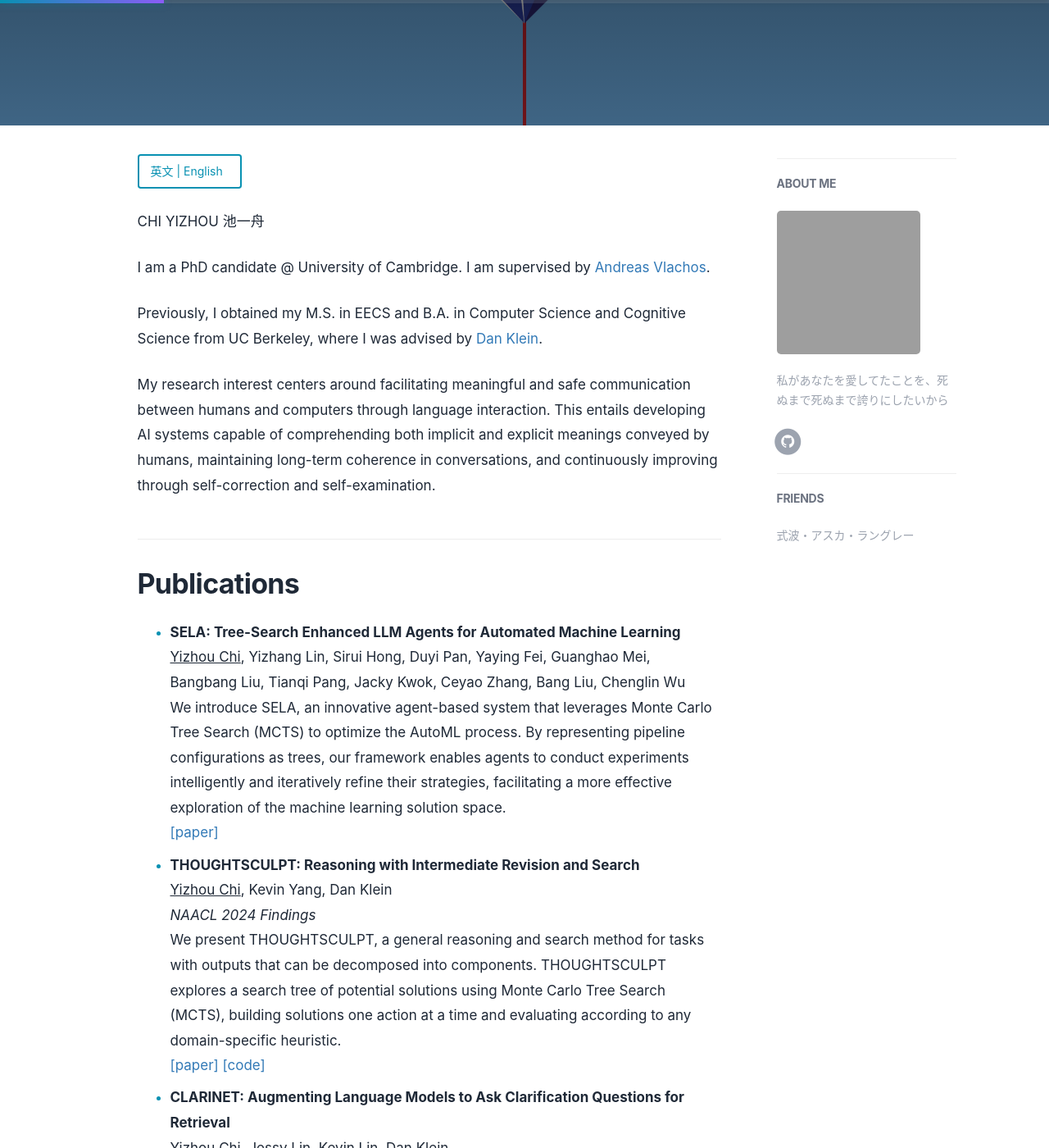
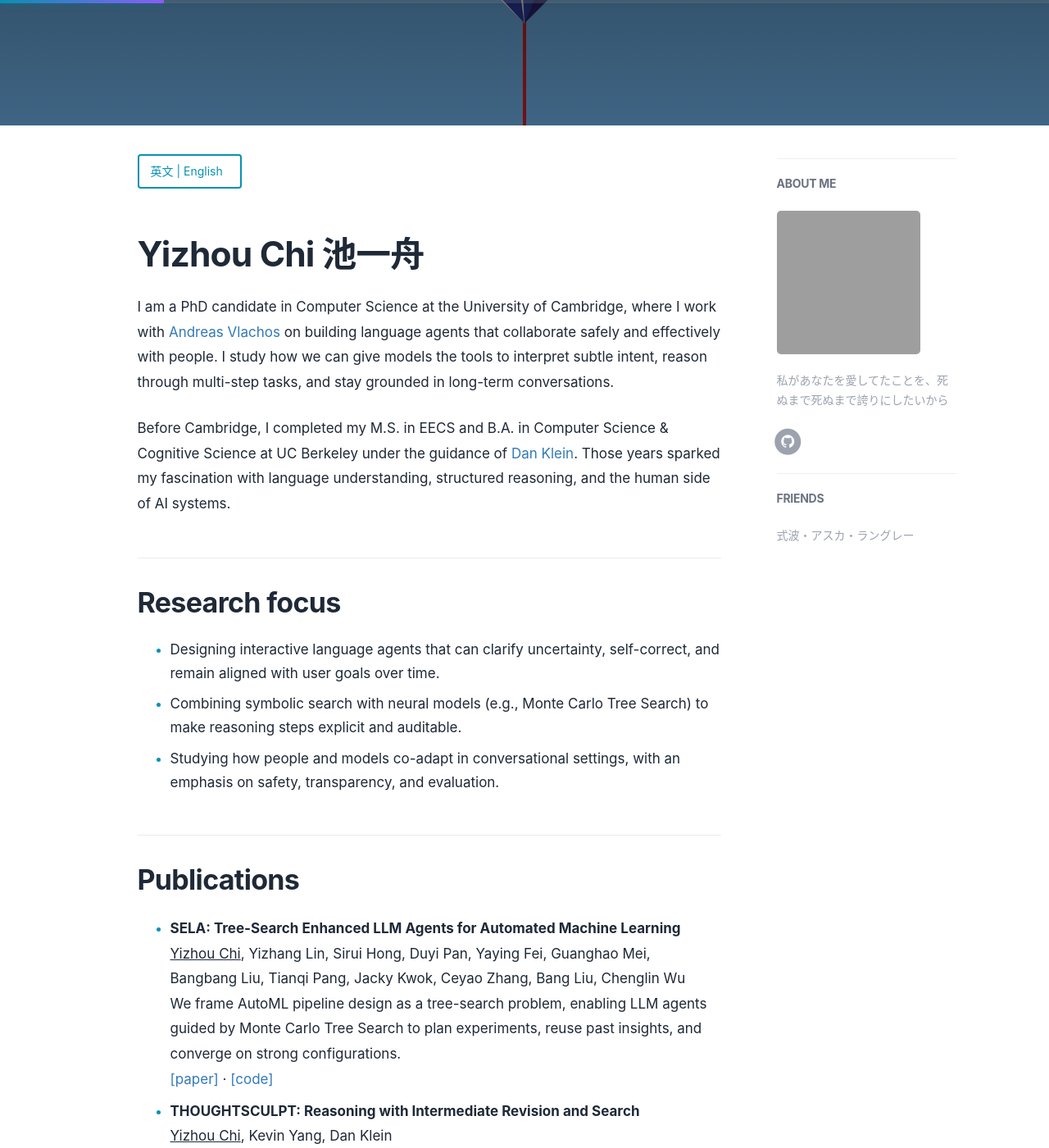
Before and after one commit to cyzus/cyzus.github.io, a Jekyll site: the page built from index.html, in a window 1280 px wide and 1400 px high, scrolled down 257 px. Shown: the whole window at 82% size. Built offline with Jekyll 4.4.1, drawn with Linux system fonts in a browser that asks for light colours; nearby versions of some CDN libraries; comment, search, counter and statistics services are not loaded; some of the changed text lies outside the part shown; grey boxes are pictures that could not be loaded.

Commit message:
update about me

```diff
--- a/_includes/about/en.md
+++ b/_includes/about/en.md
@@ -1,50 +1,48 @@
-CHI YIZHOU 池一舟
+# Yizhou Chi 池一舟
 
-I am a PhD candidate @ University of Cambridge. I am supervised by [Andreas Vlachos](https://andreasvlachos.github.io/).
+I am a PhD candidate in Computer Science at the University of Cambridge, where I work with [Andreas Vlachos](https://andreasvlachos.github.io/) on building language agents that collaborate safely and effectively with people. I study how we can give models the tools to interpret subtle intent, reason through multi-step tasks, and stay grounded in long-term conversations.
 
-Previously, I obtained my M.S. in EECS and B.A. in Computer Science and Cognitive Science from UC Berkeley, where I was advised by [Dan Klein](http://people.eecs.berkeley.edu/~klein/).
+Before Cambridge, I completed my M.S. in EECS and B.A. in Computer Science & Cognitive Science at UC Berkeley under the guidance of [Dan Klein](http://people.eecs.berkeley.edu/~klein/). Those years sparked my fascination with language understanding, structured reasoning, and the human side of AI systems.
 
-My research interest centers around facilitating meaningful and safe communication between humans and computers through language interaction. This entails developing AI systems capable of comprehending both implicit and explicit meanings conveyed by humans, maintaining long-term coherence in conversations, and continuously improving through self-correction and self-examination.
+## Research focus
 
+- Designing interactive language agents that can clarify uncertainty, self-correct, and remain aligned with user goals over time.
+- Combining symbolic search with neural models (e.g., Monte Carlo Tree Search) to make reasoning steps explicit and auditable.
+- Studying how people and models co-adapt in conversational settings, with an emphasis on safety, transparency, and evaluation.
 
 ## Publications
 
-- **SELA: Tree-Search Enhanced LLM Agents for Automated Machine Learning** \
-<u>Yizhou Chi</u>, Yizhang Lin, Sirui Hong, Duyi Pan, Yaying Fei, Guanghao Mei, Bangbang Liu, Tianqi Pang, Jacky Kwok, Ceyao Zhang, Bang Liu, Chenglin Wu \
-We introduce SELA, an innovative agent-based system that leverages Monte Carlo Tree Search (MCTS) to optimize the AutoML process. By representing pipeline configurations as trees, our framework enables agents to conduct experiments intelligently and iteratively refine their strategies, facilitating a more effective exploration of the machine learning solution space. \
-[[paper]](https://arxiv.org/abs/2410.17238)
+- **SELA: Tree-Search Enhanced LLM Agents for Automated Machine Learning**  \
+	<u>Yizhou Chi</u>, Yizhang Lin, Sirui Hong, Duyi Pan, Yaying Fei, Guanghao Mei, Bangbang Liu, Tianqi Pang, Jacky Kwok, Ceyao Zhang, Bang Liu, Chenglin Wu  \
+	We frame AutoML pipeline design as a tree-search problem, enabling LLM agents guided by Monte Carlo Tree Search to plan experiments, reuse past insights, and converge on strong configurations.  \
+	[[paper]](https://arxiv.org/abs/2410.17238) · [[code]](https://github.com/FoundationAgents/MetaGPT/tree/main/metagpt/ext/sela)
 
-- **THOUGHTSCULPT: Reasoning with Intermediate Revision and Search** \
-<u>Yizhou Chi</u>, Kevin Yang, Dan Klein \
-*NAACL 2024 Findings* \
-We present THOUGHTSCULPT, a general reasoning and search method for tasks with outputs that can be decomposed into components. THOUGHTSCULPT explores a search tree of potential solutions using Monte Carlo Tree Search (MCTS), building solutions one action at a time and evaluating according to any domain-specific heuristic. \
-[[paper]](https://arxiv.org/abs/2404.05966) [[code]](https://github.com/cyzus/thoughtsculpt)
+- **THOUGHTSCULPT: Reasoning with Intermediate Revision and Search**  \
+	<u>Yizhou Chi</u>, Kevin Yang, Dan Klein  \
+	*Findings of NAACL 2024*  \
+	We demonstrate how decomposing candidate solutions and revising them via MCTS yields state-of-the-art structured reasoning while keeping the search space inspectable.  \
+	[[paper]](https://arxiv.org/abs/2404.05966) · [[code]](https://github.com/cyzus/thoughtsculpt)
+
+- **CLARINET: Augmenting Language Models to Ask Clarification Questions for Retrieval**  \
+	<u>Yizhou Chi</u>, Jessy Lin, Kevin Lin, Dan Klein  \
+	By conditioning on retrieval distributions, CLARINET teaches LLMs to ask targeted clarification questions that reduce ambiguity and consistently outperform heuristic baselines.  \
+	[[paper]](https://arxiv.org/abs/2405.15784)
+
+- **Feature Selection of High Dimensional Data by Adaptive Potential Particle Swarm Optimization**  \
+	Xingyue Huang, <u>Yizhou Chi</u>, Yu Zhou  \
+	*IEEE CEC 2019*  \
+	We adapt particle swarm optimization with ReliefF-driven filtering to handle small-sample, high-dimensional classification tasks more robustly than standard PSO variants.  \
+	[[paper]](https://ieeexplore.ieee.org/abstract/document/8790366)
+
+## Projects & community work
+
+- **Among Agents** — *ACL 2024 Wordplay Workshop*  \
+	A text-based social deduction environment for probing how language agents reason under partial information and social pressure.  \
+	[[paper]](https://arxiv.org/abs/2407.16521) · [[code]](https://github.com/cyzus/among-agents)
+
+- **Interactive Flock Simulator**  \
+	A real-time flocking visualizer that pairs physics-based animation with intuitive controls.  \
+	[[demo]](https://tianqiyang.github.io/Interactive-Flocking-Simulation-CS-184-Final-Project/final_implementation.html)
 
 
-- **CLARINET: Augmenting Language Models to Ask Clarification Questions for Retrieval** \
-<u>Yizhou Chi</u>, Jessy Lin, Kevin Lin, Dan Klein \
-We present CLARINET, a system that asks informative clarification questions in information retrieval. By augmenting a large language model to condition on the retrieval distribution, CLARINET outperforms traditional heuristics and vanilla-prompted LLMs.\
-[[paper]](https://arxiv.org/abs/2405.15784)
-
-
-
-- **Feature Selection of High Dimensional Data by Adaptive Potential Particle Swarm Optimization** \
-Xingyue Huang, <u>Yizhou Chi</u>, Yu Zhou \
-*2019 IEEE Congress on Evolutionary Computation (CEC)* \
-We proposed an improved algorithm on Particle Swarm Optimization, capable of classifying high-dimensional data with small training samples; The proposed algorithm makes use of ReliefF to reduce irrelevant features and follows an adapted way to select cut-points based on the feature size of the dataset to achieve higher average accuracy compared to the existing PSO algorithms. \
-[[paper]](https://ieeexplore.ieee.org/abstract/document/8790366)
-
-
-## Projects
-
-- **Among Agents** \
-*The 4th Wordplay: When Language Meets Games @ ACL 2024* \
-We introduce AmongAgents, a text-based game environment that mirrors the dynamics of "Among Us" to analyze the behavior of simulated language agents. Our work demonstrates that large language models can effectively grasp game rules and make decisions in socially driven scenarios with incomplete information. \
-[[paper]](https://arxiv.org/abs/2407.16521)
-
-- **Interactive Flock Simulator** \
-[[demo site]](https://tianqiyang.github.io/Interactive-Flocking-Simulation-CS-184-Final-Project/final_implementation.html) [[github]](https://github.com/tianqiyang/Interactive-Flocking-Simulation-CS-184-Final-Project)
-
-- **An Empirical Study on Two-child Policy in China Based on Statistical Analysis and Machine Learning** \
-<u>Yizhou Chi</u>, Xingyue Huang, Yu Zhou \
-[[paper]](https://www.atlantis-press.com/proceedings/ssphe-18/55911795)
+If you’d like to chat about research ideas, collaborations, or mentoring, feel free to reach out at **yc697 [at] cam [dot] ac [dot] uk**.
```
